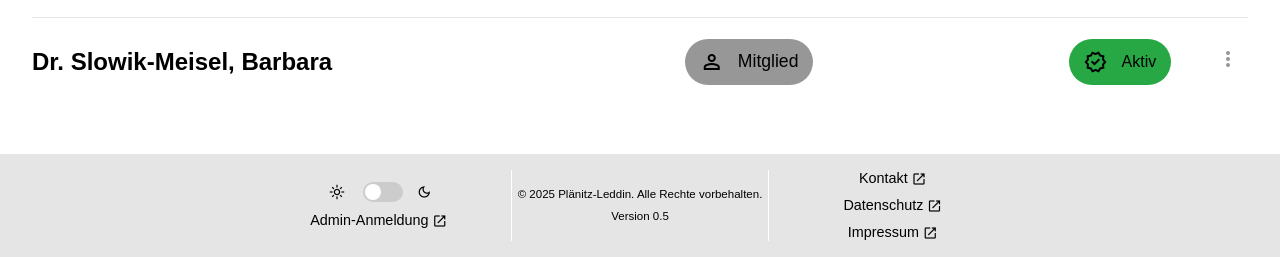
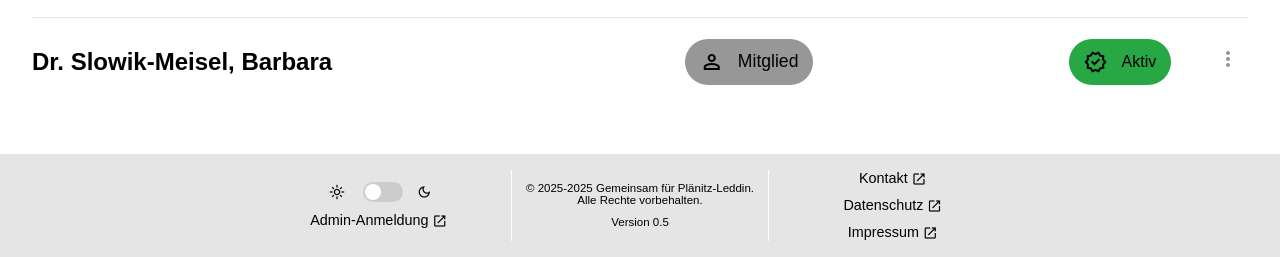
Before and after one commit to jan-albrecht05/Plaenitz-Leddin, a PHP site: page /pages/internes/dashboard.php in a window 1280 px wide. Shown: the part 583-840 px from the top of the page. Run offline with PHP 8.4, Linux system fonts and the light colour scheme; the visitor is signed in with stand-in values (Sample User, id 1); data comes from the database, SQL or seed files in the repository.

Commit message:
Update footer.php

```diff
--- a/pages/internes/footer.php
+++ b/pages/internes/footer.php
@@ -11,7 +11,7 @@
             <a href="../../pages/internes/admin.php">Admin-Anmeldung<span class="material-symbols-outlined">open_in_new</span></a>
         </div>
         <div id="middle">
-            <span>&copy; 2025 Plänitz-Leddin. Alle Rechte vorbehalten.</span>
+            <span>&copy; 2025-<?php echo date("Y"); ?> Gemeinsam für Plänitz-Leddin.<br> Alle Rechte vorbehalten.</span>
             <span>Version 0.5</span>
         </div>
         <div id="right">
```
